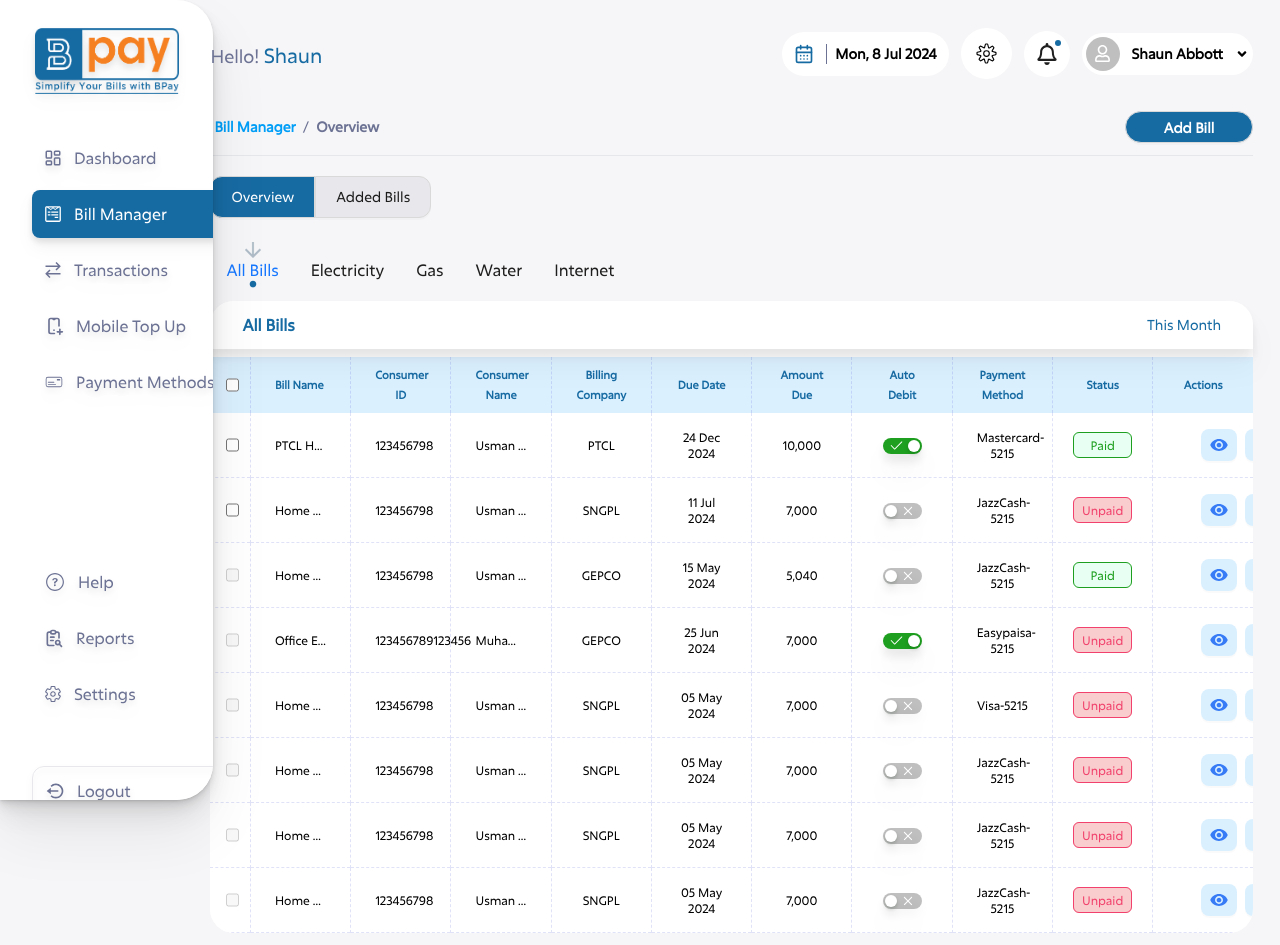
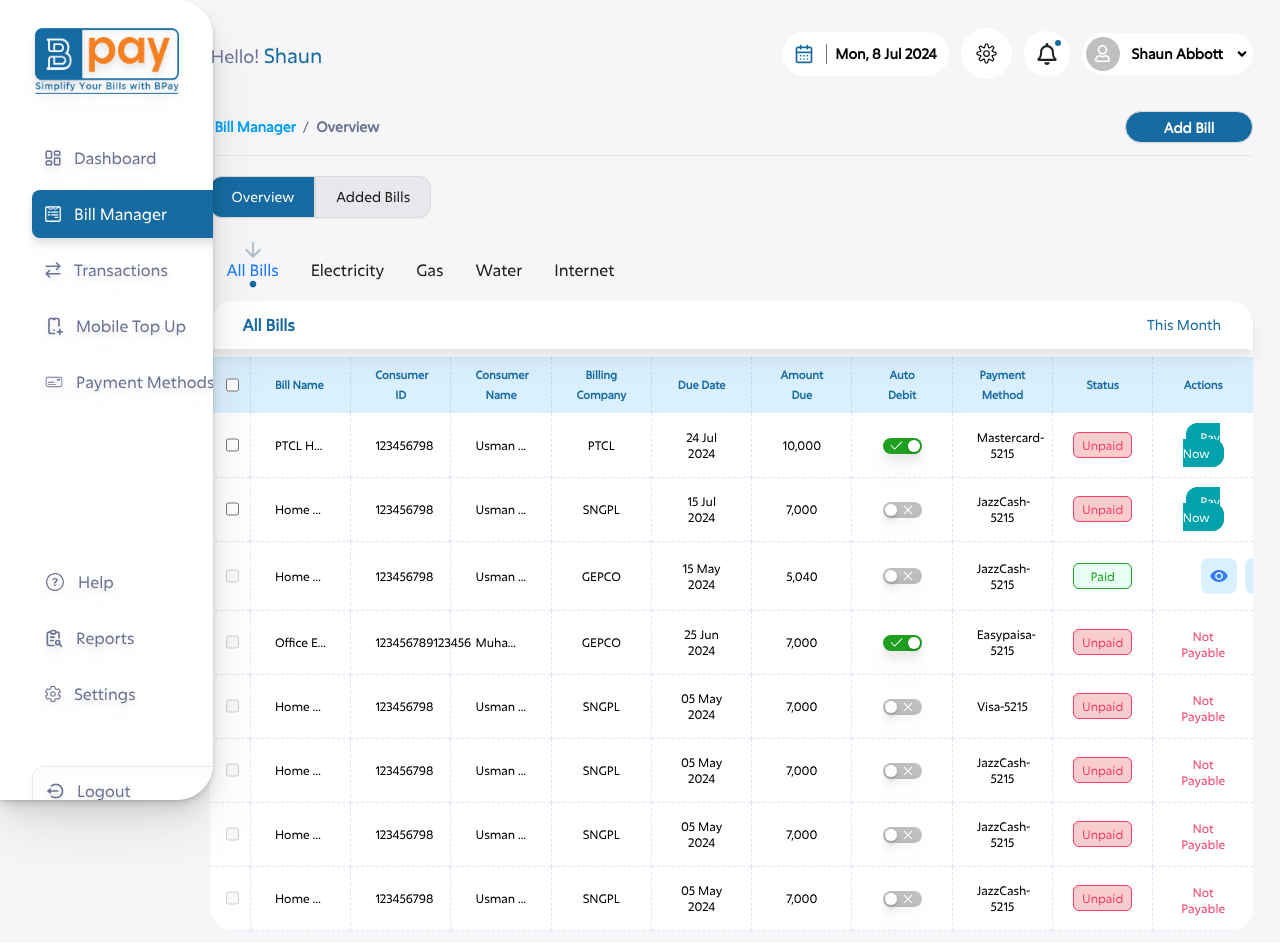
Before and after one commit to nimra-khalid9211/BillingApp, a React (Vite) app: page /bill-manager in a window 1280 px wide. Built offline with nearby package versions, Linux system fonts and the light colour scheme.

Commit message:
table changes

```diff
--- a/src/Components/Drawers/index.jsx
+++ b/src/Components/Drawers/index.jsx
@@ -141,7 +141,7 @@
 
         <div className="absolute overflow-y-auto drop-shadow-2xl z-50 bg-white mt-2 rounded-2xl w-full h-36">
            {filteredCompanies.map((x, index)=>(
-            <div key={index} onClick={()=>handleSelectBill(x.title)} className="mx-3 p-2 px-4 border-l-white border-b border-l-2 hover:bg-[#dbf0ff] hover:border-l-[var(--blue)]">{x.title}</div>
+            <div key={index} onClick={()=>handleSelectBill(x.title)} className="mx-3 p-2 px-4 border-l-white border-b rounded-sm border-l-4 hover:bg-[#dbf0ff] hover:border-l-[var(--blue)]">{x.title}</div>
            ))}
         </div>
         }
--- a/src/Components/Tables/SelectableBills.jsx
+++ b/src/Components/Tables/SelectableBills.jsx
@@ -41,7 +41,7 @@
       const unpaidBills = filteredBills.filter((x) =>
       {
           const {payable} = isOverdue(x.dueDate);
-          return x.status === "unpaid" && payable
+          return x.status === "Unpaid" && payable
       })
 
       setSelectedBills(unpaidBills);
@@ -77,7 +77,7 @@
     setOpenModal(true);
   };
 
-  const unpaidBills = from === "dashboard" ? filteredBills.filter((x)=>x.status === "unpaid").slice(0,6).map((x,index)=>x) : filteredBills;
+  const unpaidBills = from === "dashboard" ? filteredBills.filter((x)=>x.status === "Unpaid").slice(0,6).map((x,index)=>x) : filteredBills;
 
   // console.log(unpaidBills);
 
@@ -143,7 +143,7 @@
         <tbody>
           {unpaidBills.map((x, index) =>{
           const {payable, overdue} = isOverdue(x.dueDate);
-            // console.log(payable)
+            // console.log(payable, 'from selectable bills')
            return (
             <tr key={index}
               className={`bg-white border-dashed text-xs hover:${payable ? "bg-[#F7F8F9]" : ""} border-b border-[#4653D72B] text-center h-16 text-black font-medium`}>
@@ -211,7 +211,7 @@
                            </td> }
 
                 <td className={`px-6 py-2`}>
-              {x.status === "unpaid" ? (
+              {x.status === "Unpaid" ? (
                 <div className="flex flex-col justify-center items-center">
                   {payable ? (
                     <>
@@ -237,14 +237,14 @@
                 </div>
               ) : (
                 <div className="flex items-center justify-evenly gap-2 px-6 py-2">
+                  {/* bg-[#DBF0FF] hover:bg-[#acd7f6] */}
+                  <div className="p-2 border-0 bg-[#DBF0FF] rounded-lg">
+                    <IoMdEye size={20} className="text-[#377CF6] hover:text-[var(--blue)] cursor-pointer" onClick={() => SetModalAndID(x.id)} />
+                  </div>
 
-                  <Button className="p-2 border-0 bg-[#DBF0FF] hover:bg-[#acd7f6] rounded-lg">
-                    <IoMdEye size={20} color='#377CF6' onClick={() => SetModalAndID(x.id)} />
-                  </Button>
-
-                  <Button className="p-2 border-0 bg-[#DBF0FF] hover:bg-[#acd7f6] rounded-lg">
-                    <FiDownload size={20} color='#377CF6' onClick={PDFTemplate} />
-                  </Button>
+                  <div className="p-2 border-0 bg-[#DBF0FF]  rounded-lg">
+                    <FiDownload size={20} className="text-[#377CF6] hover:text-[var(--blue)] cursor-pointer" onClick={PDFTemplate} />
+                  </div>
 
                 </div>
               )}
--- a/src/Pages/Settings/Security.jsx
+++ b/src/Pages/Settings/Security.jsx
@@ -21,7 +21,7 @@
   {
     heading: "Password",
     subHeading: "Set a unique password to protect your account",
-    action: <WhiteButton title={"Change Password"}/>
+    action: <WhiteButton customClass={"cancel-btn"} customStyle={"10rem"} title={"Change Password"}/>
   },
   {
     heading: "2 Step Verification",
--- a/src/UI/BreadCrumbs.jsx
+++ b/src/UI/BreadCrumbs.jsx
@@ -23,11 +23,6 @@
 }) => {
 
   const {checkVerfication} = _BillingCondition()
-
-  // const linkCheck = menuList.map((x)=>x.lists.map((y)=>(y.link === link )))
-
-  console.log(link)
-  console.log(link2)
 
   return (
 
--- a/src/data/tables.js
+++ b/src/data/tables.js
@@ -8,12 +8,12 @@
     consumerID: "123456798",
     consumerName: "Usman Afzal",
     billCompany: "PTCL",
-    dueDate: "24 Dec 2024",
+    dueDate: "24 Jul 2024",
     amount: "10,000",
     afterDueAmount: "10,630",
     autoDebit: true,
     payPreference: "Mastercard-5215",
-    status: "Paid",
+    status: "Unpaid",
     transactionID: "1713875280652-ALFA",
     payDate: "23 May 2024",
     payTime: "10:04 PM",
@@ -25,7 +25,7 @@
     consumerID: "123456798",
     consumerName: "Usman Afzal",
     billCompany: "SNGPL",
-    dueDate: "11 Jul 2024",
+    dueDate: "15 Jul 2024",
     amount: "7,000",
     afterDueAmount: "7,630",
     autoDebit: false,
```
